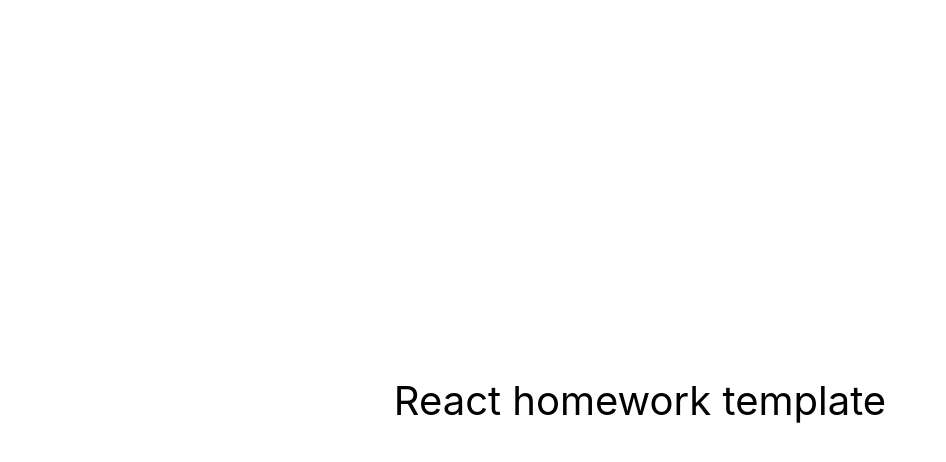
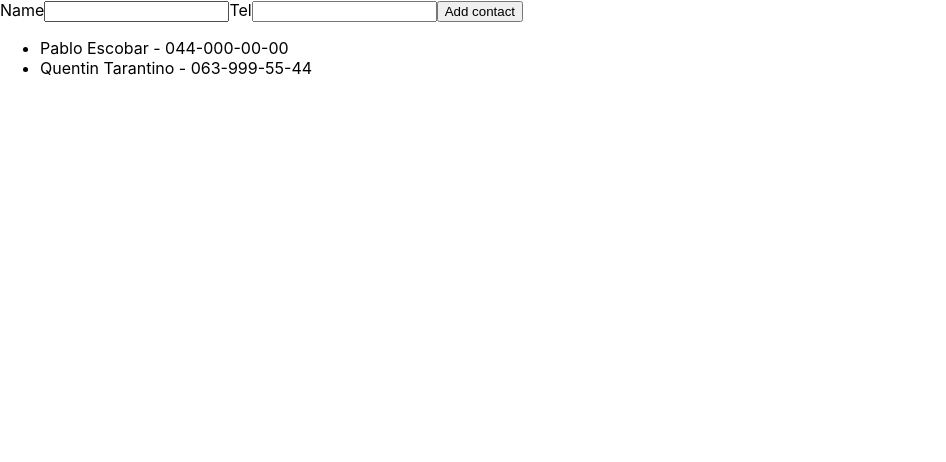
Before and after one commit to norf-90/goit-react-hw-02-phonebook, a React (Create React App) app: page / in a window 1280 px wide. Shown: the top 462 px of the page, without its empty margins (0-946 px from the left). Built offline with nearby package versions, Linux system fonts and the light colour scheme.

Commit message:
add 1 and 2 step

```diff
--- a/src/components/App.jsx
+++ /dev/null
@@ -1,16 +0,0 @@
-export const App = () => {
-  return (
-    <div
-      style={{
-        height: '100vh',
-        display: 'flex',
-        justifyContent: 'center',
-        alignItems: 'center',
-        fontSize: 40,
-        color: '#010101'
-      }}
-    >
-      React homework template
-    </div>
-  );
-};
--- /dev/null
+++ b/src/components/app/App.jsx
@@ -0,0 +1,93 @@
+import React, { Component } from 'react';
+import { nanoid } from 'nanoid';
+
+const INIT_CONTACTS = [
+  { id: nanoid(), name: 'Pablo Escobar', number: '044-000-00-00' },
+  { id: nanoid(), name: 'Quentin Tarantino', number: '063-999-55-44' },
+];
+class App extends Component {
+  state = {
+    contacts: [...INIT_CONTACTS],
+    name: '',
+    number: '',
+  };
+
+  ids = {
+    inputNameId: nanoid(),
+    inputTelId: nanoid(),
+  };
+
+  handleChange = evt => {
+    console.log(evt.currentTarget.name);
+    const { name, value } = evt.currentTarget;
+    this.setState({ [name]: value });
+  };
+
+  handleSubmit = evt => {
+    evt.preventDefault();
+    this.setState(prevState => {
+      return {
+        contacts: [
+          ...prevState.contacts,
+          {
+            id: nanoid(),
+            name: evt.target.elements.name.value,
+            number: evt.target.elements.number.value,
+          },
+        ],
+      };
+    });
+  };
+
+  render() {
+    const { inputNameId, inputTelId } = this.ids;
+    const { name, number } = this.state;
+    const { contacts } = this.state;
+    return (
+      <>
+        <form onSubmit={this.handleSubmit}>
+          <label htmlFor={inputNameId}>
+            Name
+            <input
+              type="text"
+              name="name"
+              id={inputNameId}
+              pattern="^[a-zA-Zа-яА-Я]+(([' -][a-zA-Zа-яА-Я ])?[a-zA-Zа-яА-Я]*)*$"
+              title="Name may contain only letters, apostrophe, dash and spaces. For example Adrian, Jacob Mercer, Charles de Batz de Castelmore d'Artagnan"
+              required
+              value={name}
+              onChange={this.handleChange}
+            />
+          </label>
+          <label htmlFor={inputTelId}>
+            Tel
+            <input
+              type="tel"
+              name="number"
+              id={inputTelId}
+              pattern="\+?\d{1,4}?[-.\s]?\(?\d{1,3}?\)?[-.\s]?\d{1,4}[-.\s]?\d{1,4}[-.\s]?\d{1,9}"
+              title="Phone number must be digits and can contain spaces, dashes, parentheses and can start with +"
+              required
+              value={number}
+              onChange={this.handleChange}
+            />
+          </label>
+
+          <button type="submit">Add contact</button>
+        </form>
+
+        <ul>
+          {contacts.map(({ id, name, number }) => {
+            return (
+              <li key={id}>
+                {name} - {number}
+              </li>
+            );
+          })}
+        </ul>
+      </>
+    );
+  }
+}
+
+export default App;
--- a/src/index.js
+++ b/src/index.js
@@ -1,6 +1,6 @@
 import React from 'react';
 import ReactDOM from 'react-dom/client';
-import { App } from 'components/App';
+import App from 'components/app/App';
 import './index.css';
 
 ReactDOM.createRoot(document.getElementById('root')).render(
```
